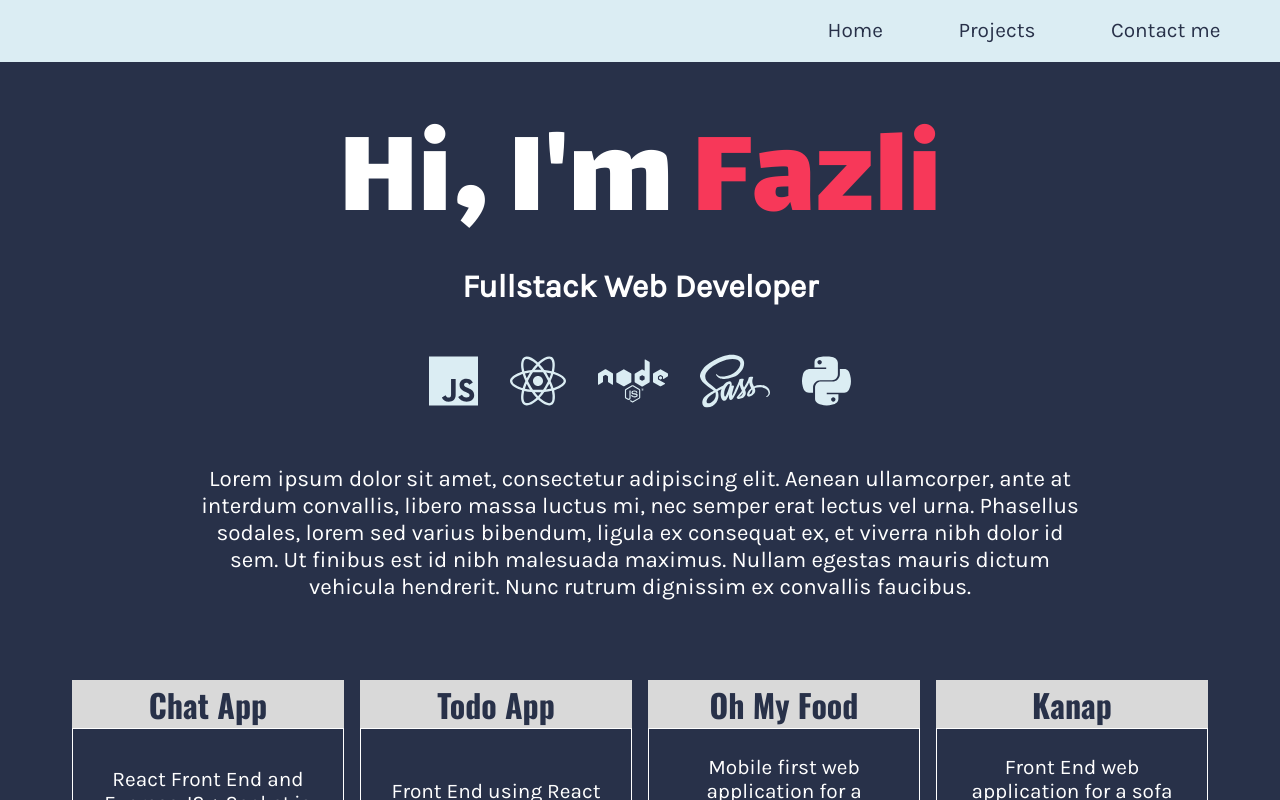
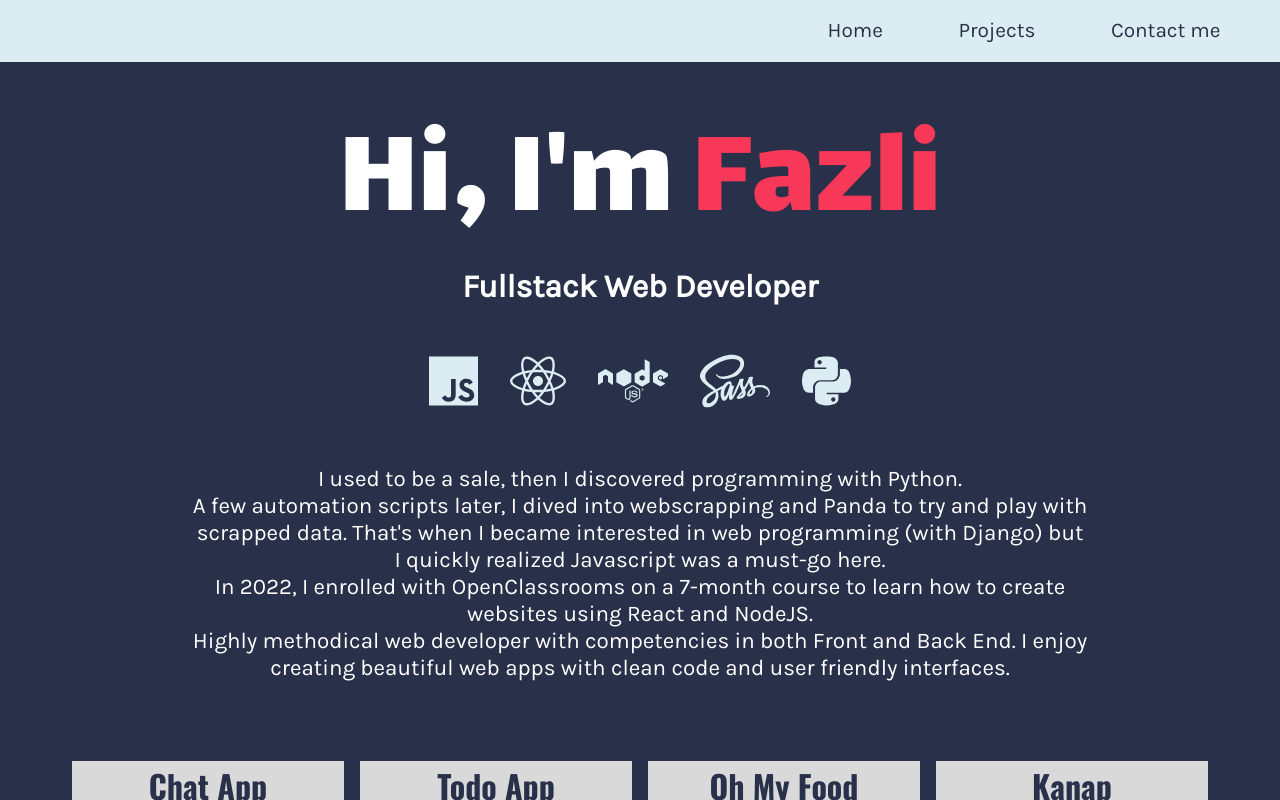
Before and after one commit to karafaze/portefolio, a React (Create React App) app: page / in a window 1280 px wide. Shown: the top 800 px of the page. Built offline with nearby package versions, Linux system fonts and the light colour scheme.

Commit message:
modified presentation text

```diff
--- a/public/index.html
+++ b/public/index.html
@@ -4,6 +4,7 @@
         <meta charset="UTF-8" />
         <meta http-equiv="X-UA-Compatible" content="IE=edge" />
         <link rel="icon" href="./logo.svg" type="image/x-icon">
+        <link href="https://cdn.jsdelivr.net/npm/remixicon@2.2.0/fonts/remixicon.css" rel="stylesheet">
         <meta name="viewport" content="width=device-width, initial-scale=1.0" />
         <link rel="stylesheet" href="../src/index.css">
         <title>JS WebDeveloper</title>
--- a/src/components/Presentation.js
+++ b/src/components/Presentation.js
@@ -5,30 +5,25 @@ export default function Presentation() {
         <React.Fragment>
             <div className="presentation--container">
                 <p className="presentation--content">
-                Lorem ipsum dolor sit amet, consectetur adipiscing elit. Aenean
-                ullamcorper, ante at interdum convallis, libero massa luctus mi,
-                nec semper erat lectus vel urna. Phasellus sodales, lorem sed
-                varius bibendum, ligula ex consequat ex, et viverra nibh dolor
-                id sem. Ut finibus est id nibh malesuada maximus. Nullam egestas
-                mauris dictum vehicula hendrerit. Nunc rutrum dignissim ex
-                convallis faucibus.
+                    I used to be a sale, then I discovered programming with
+                    Python.
+                </p>
+                <p className="presentation--content">
+                    A few automation scripts later, I dived into webscrapping
+                    and Panda to try and play with scrapped data. That's when I
+                    became interested in web programming (with Django) but I
+                    quickly realized Javascript was a must-go here.{" "}
+                </p>
+                <p className="presentation--content">
+                    In 2022, I enrolled with OpenClassrooms on a 7-month course
+                    to learn how to create websites using React and NodeJS.
+                </p>
+                <p className="presentation--content">
+                    Highly methodical web developer with competencies in both
+                    Front and Back End. I enjoy creating beautiful web apps with
+                    clean code and user friendly interfaces.
                 </p>
             </div>
-            {/* <div className="presentation--container">
-                <p className="presentation--content">
-                    I used to be a sale and then I discovered programming !
-                </p>
-                <p className="presentation--content">
-                    Quit my job and started learning Python on my own : webscrapping, web with Django, a bit of data with Panda
-                </p>
-                <p className="presentation--content">
-                    Started a course in may 2022 to learn Web Development with OpenClassrooms. Ended with a certification and new competencies !
-                </p>
-                <p className="presentation--content">
-                    Highly methodical web developer with competencies in both Front and Back End.
-                    I enjoy creating beautiful web apps with clean code and user friendly interfaces.
-                </p>
-            </div> */}
         </React.Fragment>
     );
 }
--- a/src/sass/components/_presentation.scss
+++ b/src/sass/components/_presentation.scss
@@ -2,7 +2,6 @@
     &--container{
         width: 100%;
         margin-top: 3.5em;
-        // margin-bottom: 5em;
         display: flex;
         flex-direction: column;
         justify-content: center;
@@ -13,7 +12,7 @@
         font-size: 1.4em;
         width: 70%;
         @include mobile{
-            width: 90%;
+            width: 95%;
         }
     }
 }
--- a/src/sass/components/_project.scss
+++ b/src/sass/components/_project.scss
@@ -4,6 +4,9 @@
     flex-direction: column;
     justify-content: space-between;
     align-items: center;
+    @include mobile{
+        width: 90%;
+    }
     &--container {
         margin: auto 0;
         margin-top: 2em;
```
